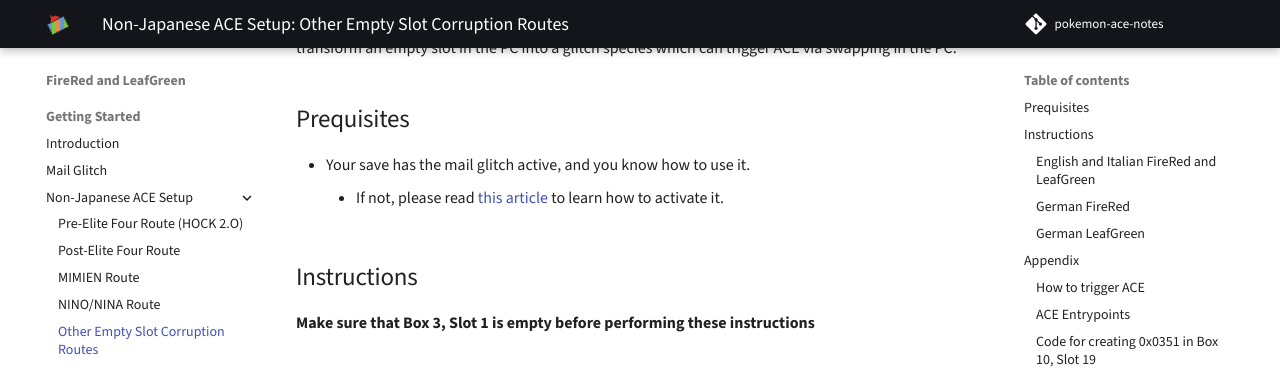
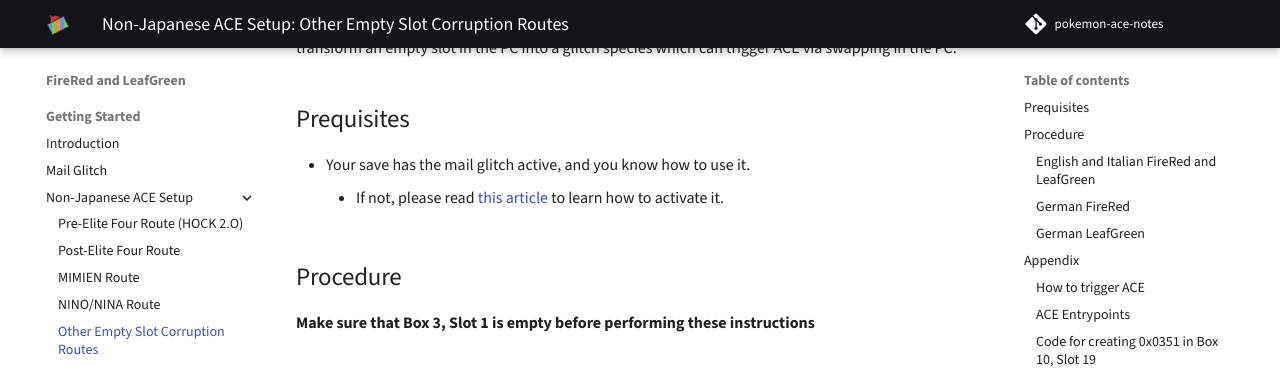
Before and after one commit to pomeg-letterbombers/pokemon-ace-notes, an MkDocs documentation site: the page built from docs/frlg/getting-started/non-jpn-ace/other-empty-slot-routes.md, in a window 1280 px wide and 900 px high, scrolled down 401 px. Shown: the top 369 px of the window. Built offline with MkDocs 1.6.1 and Material for MkDocs 9.7.7, drawn with Linux system fonts in a browser that asks for light colours; comment, search, counter and statistics services are not loaded.

Commit message:
Change "Instructions" to "Procedure"

```diff
--- a/docs/frlg/getting-started/non-jpn-ace/other-empty-slot-routes.md
+++ b/docs/frlg/getting-started/non-jpn-ace/other-empty-slot-routes.md
@@ -17,7 +17,7 @@
 *   Your save has the mail glitch active, and you know how to use it.
     +   If not, please read [this article](../mail-glitch.md) to learn how to activate it.
 
-## Instructions
+## Procedure
 
 **Make sure that Box 3, Slot 1 is empty before performing these instructions**
 
```
